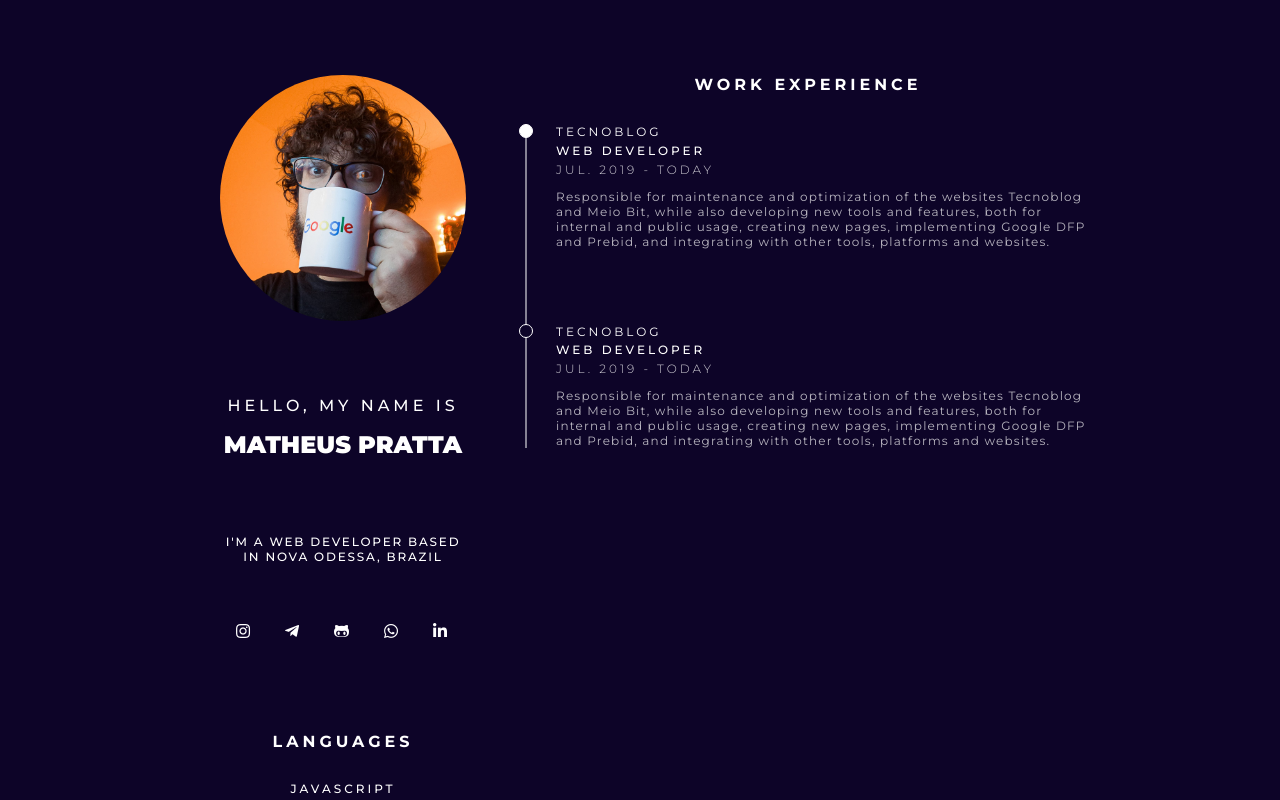
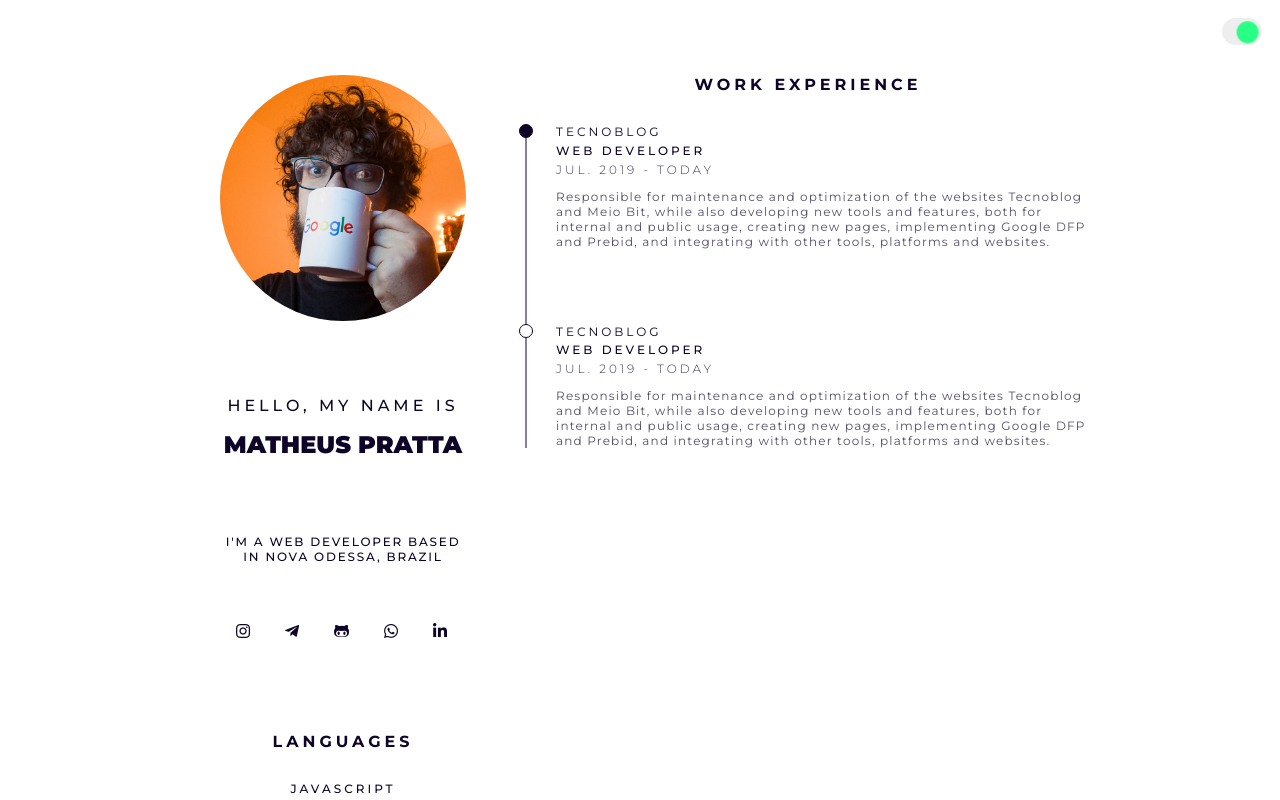
Before and after one commit to matpratta/matheus.io, a Vue app: page / in a window 1280 px wide. Shown: the top 800 px of the page. Built offline with nearby package versions, Linux system fonts and the light colour scheme.

Commit message:
WIP: Added support for toggling dark/light themes

```diff
--- a/src/App.vue
+++ b/src/App.vue
@@ -2,6 +2,9 @@
   <main id="app">
     <!-- Desktop Grid: Left side -->
     <div class="grid-left">
+      <!-- Theme Switch -->
+      <light-theme-switch />
+
       <!-- Main Heading -->
       <page-block class="extra-spacing">
         <img src="./assets/me.jpg" alt="Hi, this is me!" />
@@ -97,7 +100,7 @@
           <text-box name="name" placeholder="Name" icon="far fa-smile" />
           <text-box name="email" placeholder="Email" icon="far fa-envelope" type="email" />
           <text-box name="subject" placeholder="Subject" icon="far fa-sticky-note" />
-          <text-box name="message" placeholder="Message" icon="far fa-comment-dots" lines="5" />
+          <text-box name="message" placeholder="Message" icon="far fa-comment-dots" :lines="5" />
           <button type="submit">Send</button>
         </form>
       </page-block>
@@ -112,6 +115,7 @@ import ProgressBar from './components/ProgressBar.vue'
 import Timeline from './components/Timeline.vue'
 import TimelineEntry from './components/TimelineEntry.vue'
 import TextBox from './components/TextBox.vue'
+import LightThemeSwitch from './components/LightThemeSwitch.vue'
 
 export default {
   name: 'app',
@@ -122,6 +126,7 @@ export default {
     Timeline,
     TimelineEntry,
     TextBox,
+    LightThemeSwitch,
   }
 }
 </script>
--- /dev/null
+++ b/src/components/LightThemeSwitch.vue
@@ -0,0 +1,62 @@
+<template>
+  <div class="light-theme-switch" title="Toggle dark/light theme">
+    <button class="toggle-switch" :class="{ enabled: isUsingLightTheme }" @click="isUsingLightTheme = !isUsingLightTheme"></button>
+  </div>
+</template>
+
+<script>
+export default {
+  computed: {
+    isUsingLightTheme: {
+      cache: false,
+      get () {
+        return ~document.body.className.indexOf('light-theme')
+      },
+      set (value) {
+        // Prevents appending infinite class names lol
+        if (this.isUsingLightTheme == value) return
+
+        // Reduce our value to a boolean
+        value = !!value
+
+        if (value) {
+          // Enabling light theme
+          document.body.className = (document.body.className + ' light-theme').trim()
+        } else {
+          // Disabling light theme
+          document.body.className = document.body.className.replace('light-theme', '').trim()
+        }
+
+        // Save user preferences
+        localStorage.setItem('light-theme', value)
+
+        // Force update the UI
+        this.$forceUpdate()
+      }
+    }
+  },
+  mounted () {
+    // Detect if our user already set a theme before
+    if (localStorage && null != localStorage.getItem('light-theme')) {
+      this.isUsingLightTheme = JSON.parse(localStorage.getItem('light-theme'))
+    }
+
+    // Detect if our user prefer a dark or light theme
+    else if (window.matchMedia && window.matchMedia('(prefers-color-scheme: light)').matches) {
+      // Enable light theme
+      this.isUsingLightTheme = true
+    }
+  }
+}
+</script>
+
+<style lang="scss">
+.light-theme-switch {
+  position: absolute;
+  top: 0px;
+  right: 0px;
+  margin: 2em;
+
+  font-size: 0.75em;
+}
+</style>
--- a/src/scss/main.scss
+++ b/src/scss/main.scss
@@ -104,7 +104,7 @@ body.light-theme {
   --theme-foreground-lighter: rgba(#1e143d, 0.70);
 
   // Here we define our accent colors
-  --theme-accent-foreground: var(--theme-background);
+  --theme-accent-foreground: var(--theme-foreground);
   --theme-accent-fill-01: #28ff85;
   --theme-accent-fill-02: #ffa72d;
   --theme-accent-fill-03: #2672ff;
@@ -461,8 +461,47 @@ body {
     text-transform: uppercase;
 
     &[type="submit"] {
-      color: var(--theme-background);
+      color: var(--theme-accent-foreground);
       background: var(--theme-accent-fill-01);
+    }
+
+    &.toggle-switch {
+      position: relative;
+
+      cursor: pointer;
+
+      font-size: inherit;
+
+      width: 4.5em;
+      border-radius: 3em;
+
+      &:before {
+        content: ' ';
+        display: block;
+
+        position: absolute;
+        top: 50%;
+        left: 50%;
+        width: 0.8em;
+        height: 0.8em;
+        transform: translate(-75%, -50%);
+
+        font-size: 3em;
+        border-radius: 1em;
+
+        background: var(--theme-foreground);
+
+        will-change: transform;
+        transition: transform 0.2s ease-in-out;
+      }
+
+      &.enabled {
+        &:before {
+          transform: translate(-25%, -50%);
+
+          background: var(--theme-accent-fill-01);
+        }
+      }
     }
   }
 
```
